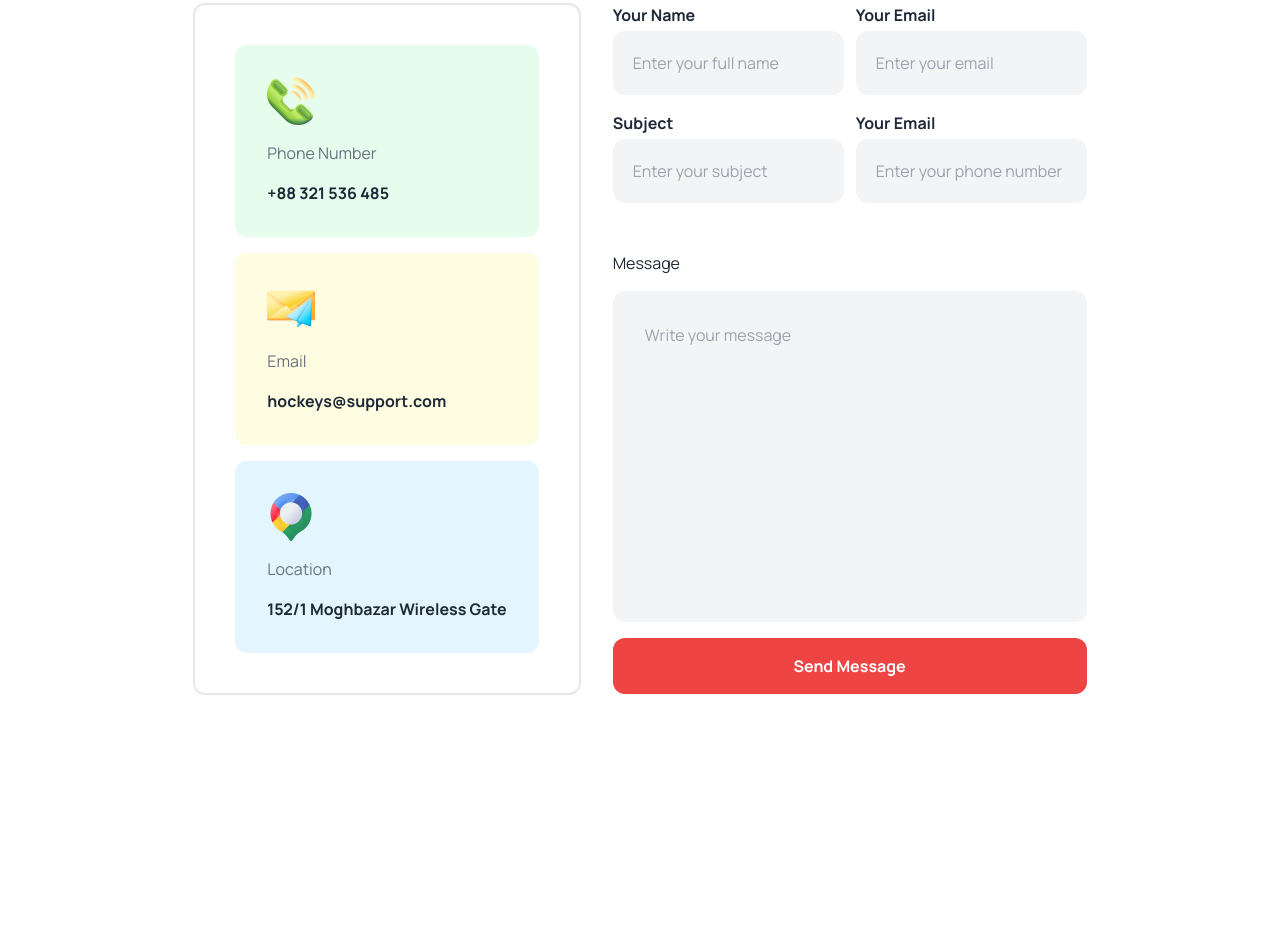
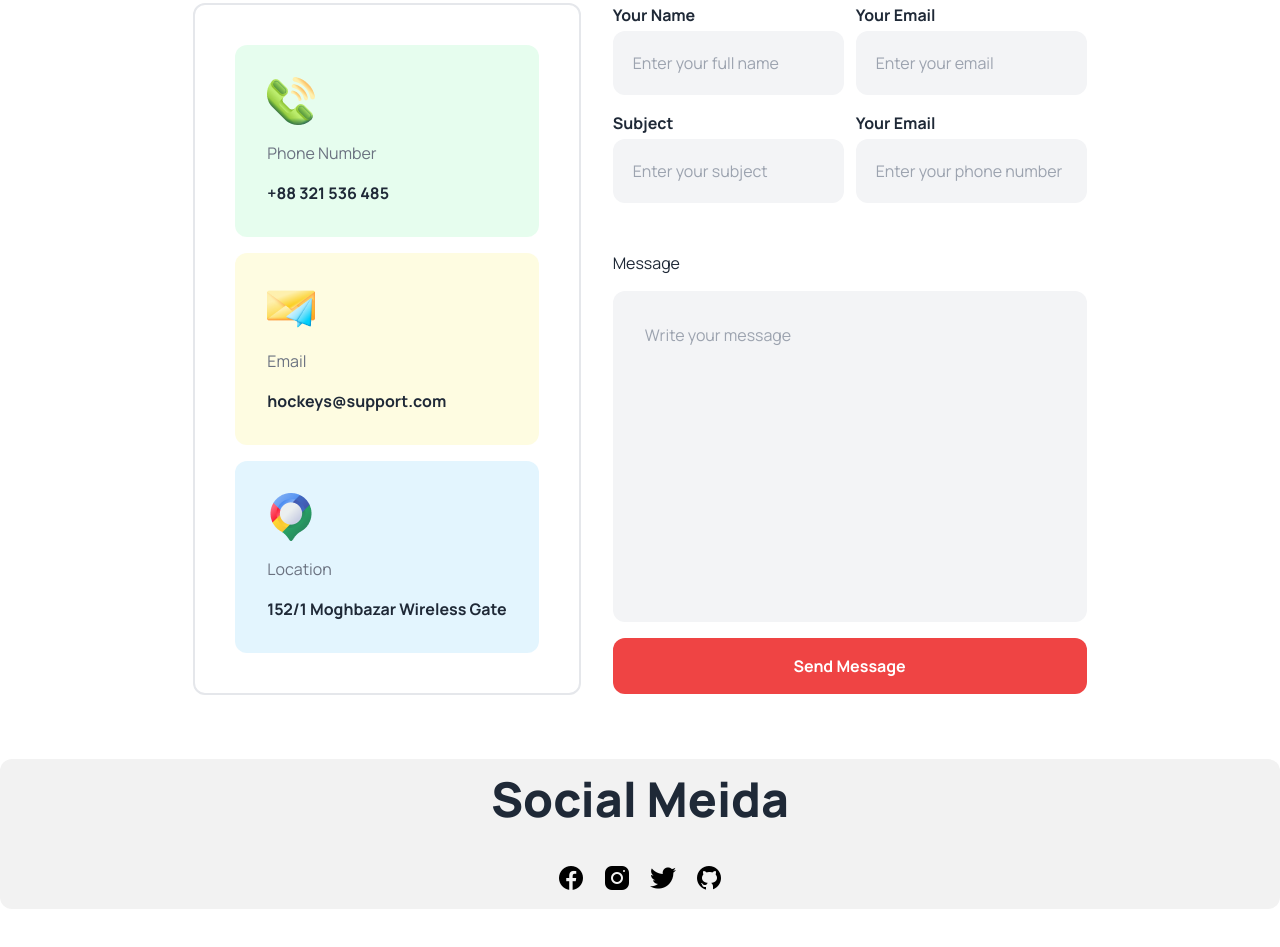
Before and after one commit to Abid-hasan12/hockeys-repo, a plain HTML site: page index.html in a window 1280 px wide. Shown: the part 4760-5707 px from the top of the page. Before the commit the page ends 5519 px from the top, so only its background shows below. Drawn offline with nearby package versions, Linux system fonts and the light colour scheme.

Commit message:
added social media section

```diff
--- a/index.html
+++ b/index.html
@@ -549,12 +549,42 @@
                     <!-- message -->
                     <div class="mt-12">
                         <h6 class="mb-4">Message</h6>
-                        <input class="w-full p-8 pb-[200px] lg:pb-[275px] bg-gray-100 rounded-xl" placeholder="Write your message"
-                            type="text">
+                        <input class="w-full p-8 pb-[200px] lg:pb-[275px] bg-gray-100 rounded-xl"
+                            placeholder="Write your message" type="text">
                     </div>
                     <!-- send btn -->
                     <button class="bg-red-500 text-white font-bold w-full p-4 mt-4 rounded-xl">Send Message</button>
                 </div>
+            </div>
+        </section>
+        <!-- social media -->
+        <section class="my-16">
+            <div class="footer footer-center bg-base-200 text-base-content rounded-xl p-4">
+                <!-- title -->
+                <nav>
+                    <h4 class="text-5xl font-extrabold">Social Meida</h4>
+                </nav>
+                <nav>
+                    <!-- anchor -->
+                    <div class="grid grid-flow-col gap-4">
+                        <!-- facebook -->
+                        <a href="https://www.facebook.com/m.abidhasan.14">
+                            <img src="Images/facebook.png" alt="fb">
+                        </a>
+                        <!-- insta -->
+                        <a href="https://www.instagram.com/abidhasan_14/">
+                            <img src="Images/insta.png" alt="instagram">
+                        </a>
+                        <!-- twiwtter -->
+                        <a href="https://x.com/">
+                            <img src="Images/twitter.png" alt="twitter">
+                        </a>
+                        <!-- github -->
+                        <a href="https://github.com/Abid-hasan12">
+                            <img src="Images/github.png" alt="github">
+                        </a>
+                    </div>
+                </nav>
             </div>
         </section>
     </main>
```
Also changed, not shown: Images/facebook.png (added), Images/github.png (added), Images/insta.png (added), Images/twitter.png (added).
